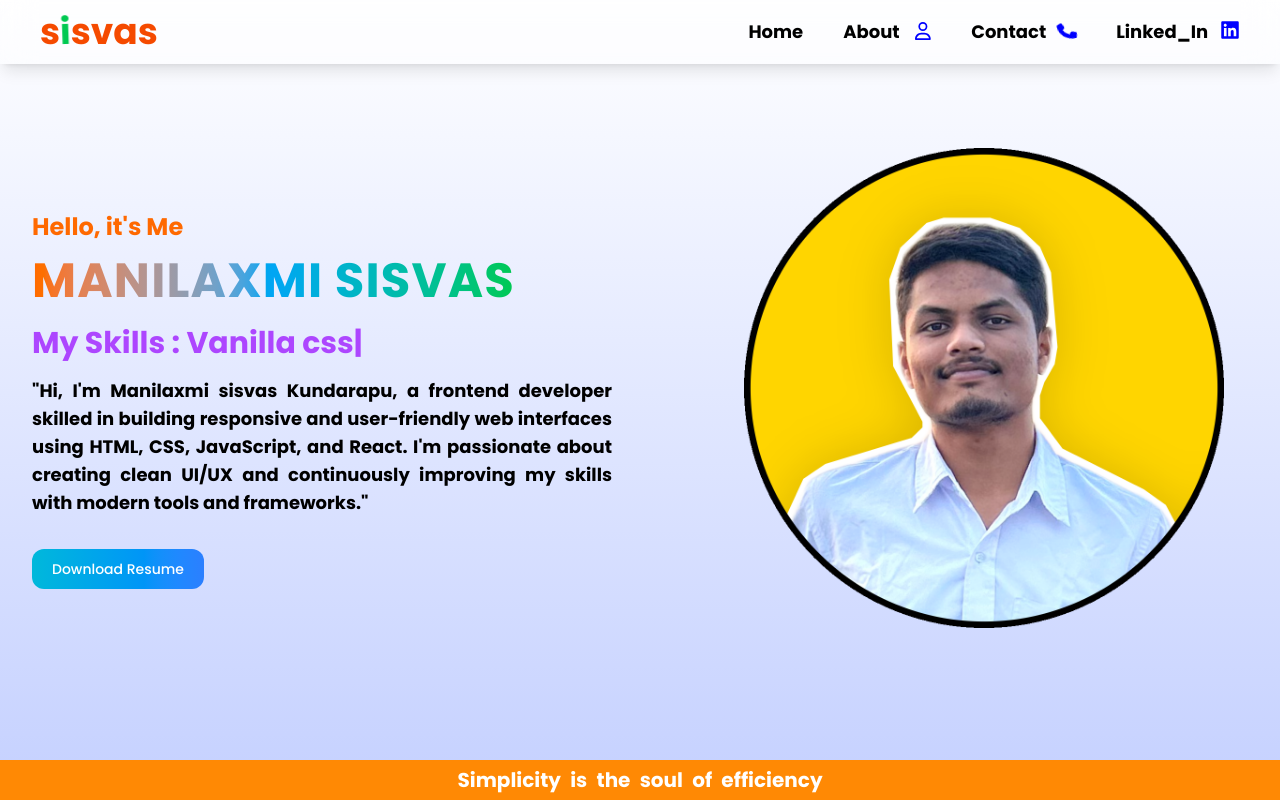
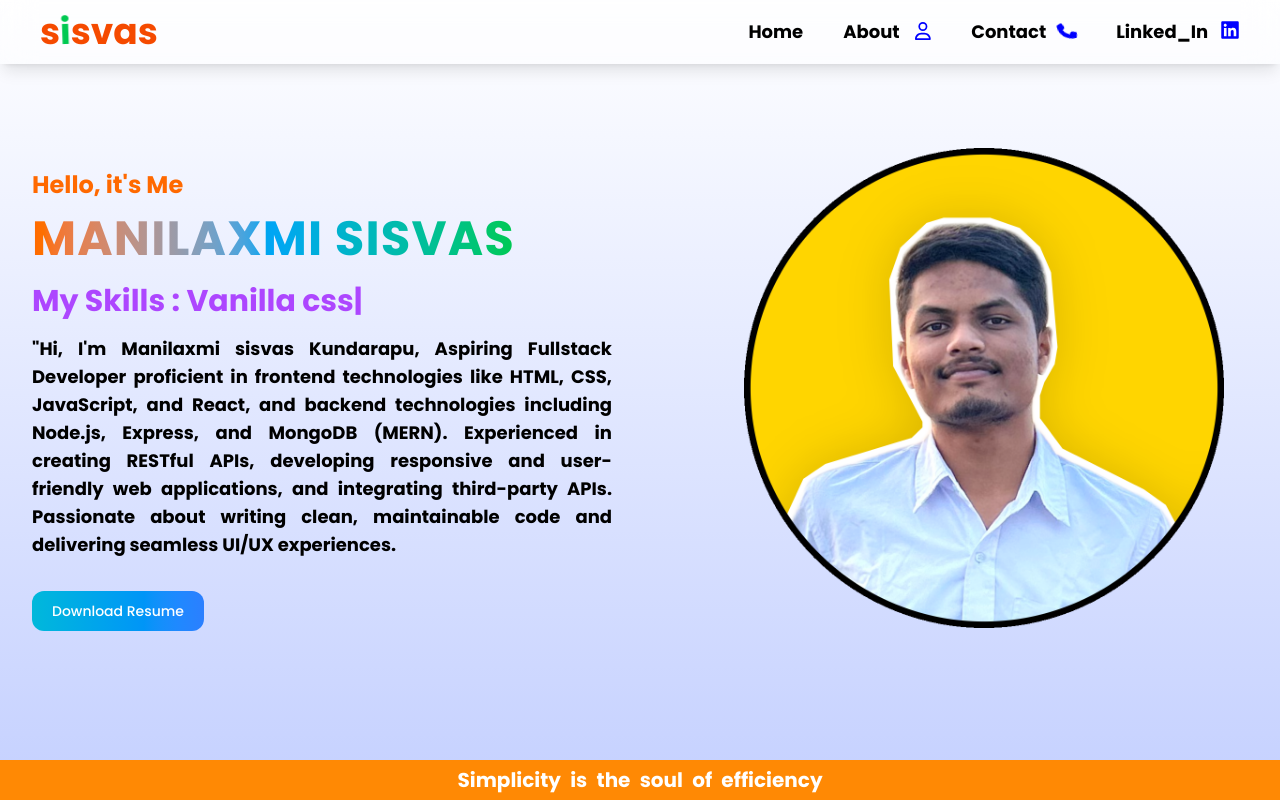
Before and after one commit to manilaxmisisvas/myportfolio, a React (Vite) app: page / in a window 1280 px wide. Built offline with nearby package versions, Linux system fonts and the light colour scheme.

Commit message:
updated home component

```diff
--- a/src/components/Home.jsx
+++ b/src/components/Home.jsx
@@ -35,10 +35,13 @@ const Home = () => {
           </span>
         </h2>
         <p className=" font-bold font-[Poppins]  text-sm lg:text-lg lg:text-justify md:text-pretty md:mt-4">
-          "Hi, I'm Manilaxmi sisvas Kundarapu, a frontend developer skilled in
-          building responsive and user-friendly web interfaces using HTML, CSS,
-          JavaScript, and React. I'm passionate about creating clean UI/UX and
-          continuously improving my skills with modern tools and frameworks."
+          "Hi, I'm Manilaxmi sisvas Kundarapu, Aspiring Fullstack Developer
+          proficient in frontend technologies like HTML, CSS, JavaScript, and
+          React, and backend technologies including Node.js, Express, and
+          MongoDB (MERN). Experienced in creating RESTful APIs, developing
+          responsive and user-friendly web applications, and integrating
+          third-party APIs. Passionate about writing clean, maintainable code
+          and delivering seamless UI/UX experiences.
         </p>
         <a href="/Kundarapu_Manilaxmi sisvas_Resume.pdf" download>
           <button
```
